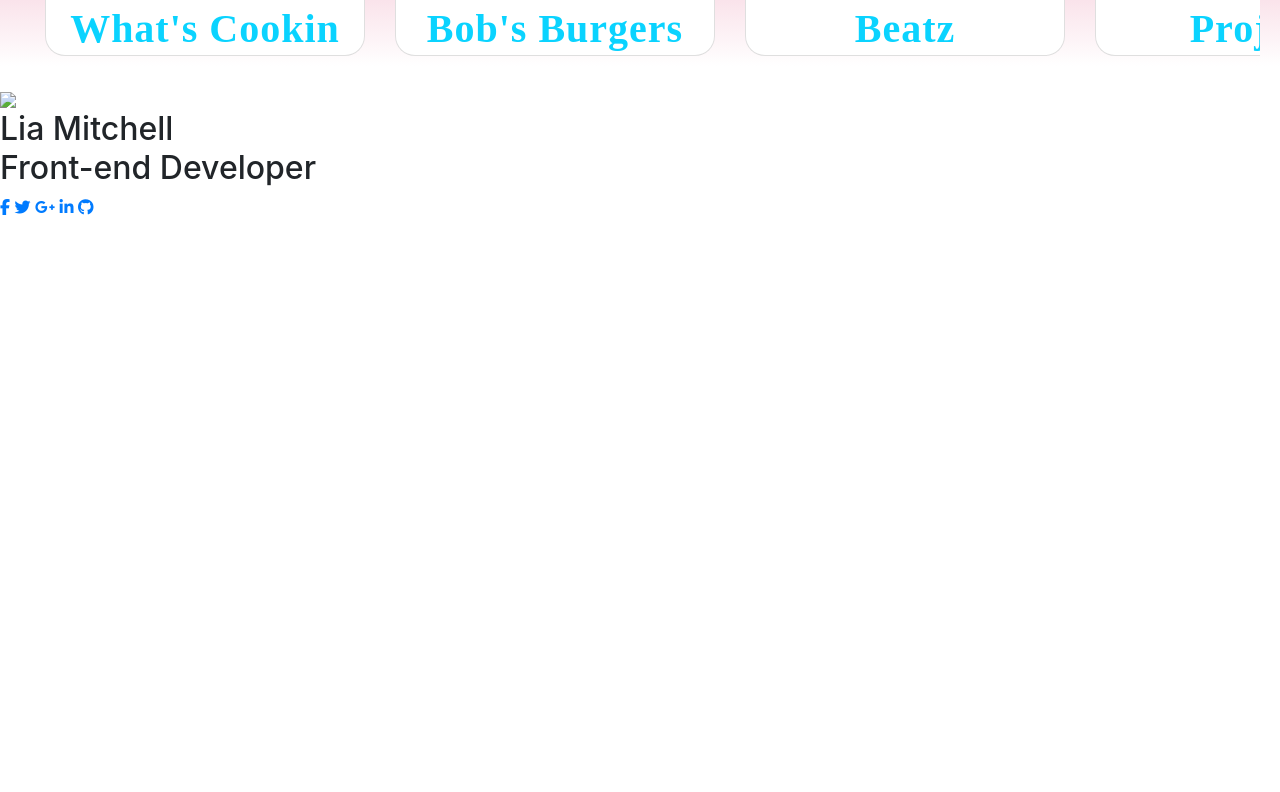
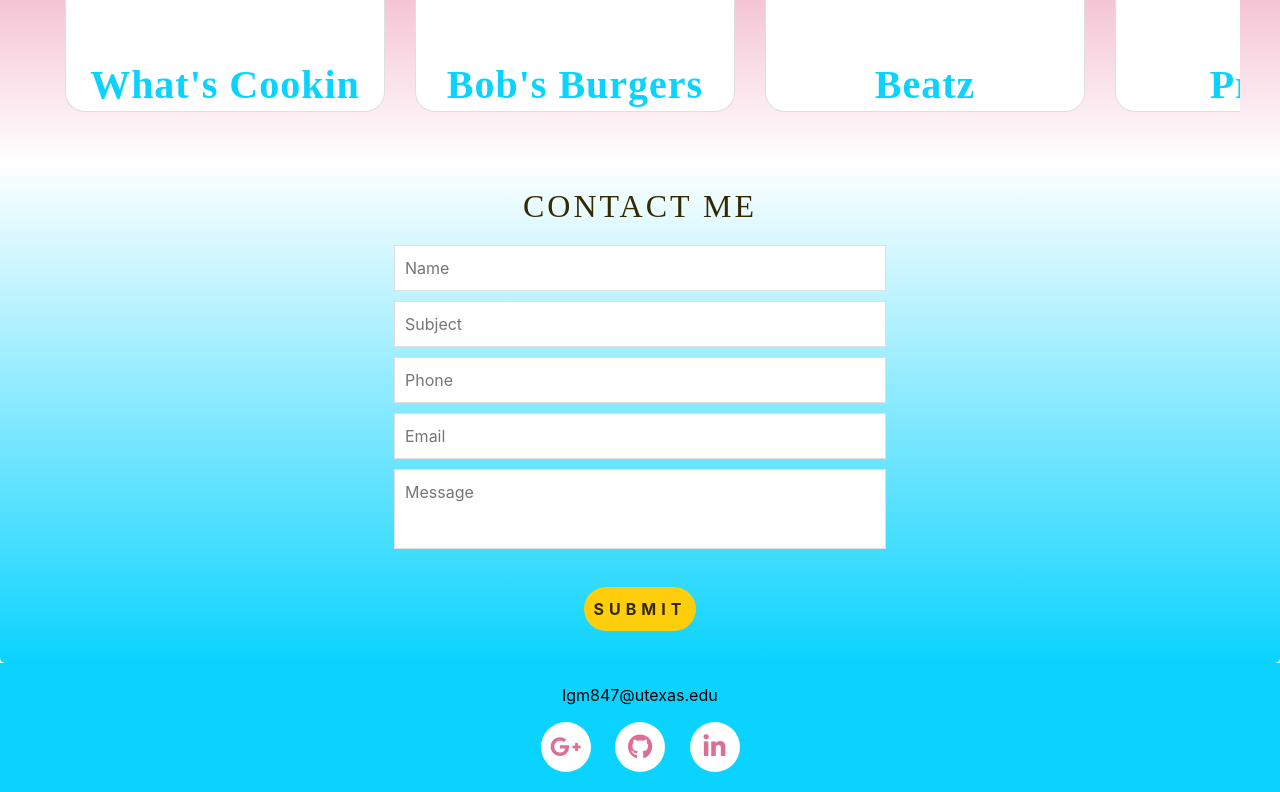
Before and after one commit to Liagrace/Portfolio, a plain HTML site: page index.html in a window 1280 px wide. Shown: the part 1659-2451 px from the top of the page. Before the commit the page ends 1878 px from the top, so only its background shows below. Drawn offline with nearby package versions, Linux system fonts and the light colour scheme; a web font is replaced by a local one.

Commit message:
final draft

```diff
--- a/index.html
+++ b/index.html
@@ -16,9 +16,7 @@
     <link rel="stylesheet" href="style.css">
     <link rel="stylesheet" href="https://stackpath.bootstrapcdn.com/bootstrap/4.5.0/css/bootstrap.min.css"
         integrity="sha384-9aIt2nRpC12Uk9gS9baDl411NQApFmC26EwAOH8WgZl5MYYxFfc+NcPb1dKGj7Sk" crossorigin="anonymous">
-    <link
-        href="https://fonts.googleapis.com/css2?family=Alex+Brush&family=Bad+Script&family=Fredericka+the+Great&family=Great+Vibes&family=Homemade+Apple&family=Kranky&family=Major+Mono+Display&family=Megrim&family=Mr+Dafoe&family=Rock+Salt&family=Sacramento&family=Satisfy&display=swap"
-        rel="stylesheet">
+    <link href="https://fonts.googleapis.com/css2?family=Alex+Brush&family=Allura&family=Bad+Script&family=Cutive+Mono&family=Fredericka+the+Great&family=Great+Vibes&family=Gruppo&family=Homemade+Apple&family=Josefin+Slab&family=Kranky&family=Major+Mono+Display&family=Megrim&family=Mr+Dafoe&family=Nixie+One&family=Rock+Salt&family=Sacramento&family=Satisfy&display=swap" rel="stylesheet">
 
     <link rel="stylesheet" type="text/css"
         href="https://cdn.jsdelivr.net/gh/kenwheeler/slick@1.8.1/slick/slick-theme.css" />
@@ -36,7 +34,7 @@
     <header>
         <div class="banner">
             <div class="alert alert-dismissible fade show" role="alert">
-                <p> Save 100% on web developer . Use code <strong>OFFER2020</strong></p>
+                <p> Message in top Banner </p>
                 <button type="button" class="close" data-dismiss="alert" aria-label="Close">
                     <span aria-hidden="true">&times;</span>
                 </button>
@@ -51,21 +49,6 @@
                 </div>
             </div>
 
-            <!-- <div class="group-logo">
-
-                <div class="login-logo">
-                    <a href="#" class="logo">
-                        <i class="fas fa-crown"></i>
-                        <p style="font-size: 10px;">Sign in/Register</p>
-                    </a>
-                </div>
-                <div class="bag-logo">
-                    <a href="#" class="logo">
-                        <i class="fas fa-shopping-bag"></i>
-                        <p style="font-size: 10px;">Bag</p>
-                    </a>
-                </div>
-            </div> -->
         </div>
 
     </header>
@@ -102,7 +85,7 @@
 
     <div class="box" id="about-me">
 
-        <div class="front"><img src="lia.png"></div>
+        <div class="front"><img src="cartoon5.jpg"></div>
 
         <div class="content">
             <br>
@@ -113,7 +96,7 @@
                 cupiditate quisquam sit explicabo dolor voluptatibus.
             </p>
             <div class="btn">
-                <a href="#">Resume</a>
+                <a href="#">RESUME</a>
             </div>
         </div>
 
@@ -122,29 +105,28 @@
 
     <div class="skill-section" id="skills">
         <h1>My Skills</h1>
-    </div>
+
         <div class="responsive">
             <div class="html-icon"><img src="HTML5.png" width="60%"></div>
             <div class="css-icon"><img src="css5.png" width="50%"></div>
             <div class="javascript-icon"><img src="javascript.png" width="65%"></div>
             <div class="bootstrap-icon"><img src="bootstrap.png" width="60%"></div>
-        <div class="react-icon"><img src="react.png" width="60%"> Coming Soon: Average time to learn skill = 1 week
+            <div class="react-icon"><img src="react.png" width="60%" >
             </div>
-        <div class="jquery-icon"><img src="jquery.png" width="50%">Coming Soon: Average time to learn skill = 5 hours
+            <div class="jquery-icon"><img src="jquery.png" width="50%" >
             </div>
-        <div class="php-icon"><img src="php.png" width="50%">Coming Soon: Average time to learn skill = 2 weeks</div>
-        <div class="sass-icon"><img src="Sass.png" width="50%">Coming Soon: Average time to learn skill = 3 days</div>
+            <div class="php-icon"><img src="php.png" width="50%"></div>
+            <div class="sass-icon"><img src="Sass.png" width="50%"></div>
 
         </div>
+    </div>
 
-
+    <!--PROJECTS-->
     <div id="portfolio">
 
         <div>
             <h2>My Work</h2>
         </div>
-
-
 
         <div class="deck">
             <div class="container" id="cook">
@@ -162,7 +144,7 @@
                             <span>Bootstrap</span>
                         </div>
                         <a href="#">View Live</a>
-                        <a href="#">Source Code</a>
+                        <a href="https://github.com/Liagrace/What-s-Cookin">Source Code</a>
                     </div>
                 </div>
             </div>
@@ -181,7 +163,7 @@
                             <span>Bootstrap</span>
                         </div>
                         <a href="#">View Live</a>
-                        <a href="#">Source Code</a>
+                        <a href="https://github.com/Liagrace/Bobs-Burgers">Source Code</a>
                     </div>
                 </div>
             </div>
@@ -200,7 +182,7 @@
                             <span>Bootstrap</span>
                         </div>
                         <a href="#">View Live</a>
-                        <a href="#">Source Code</a>
+                        <a href="https://github.com/Liagrace/Beat-maker">Source Code</a>
                     </div>
                 </div>
             </div>
@@ -228,33 +210,54 @@
 
     </div>
 
-    <div class="card-0">
-        <div class="front"><img src="#"></div>
-        <div class="back">
-            <div class="details">
-                <h2>Lia Mitchell<br><span>Front-end Developer</span></h2>
-                <div class="social-icons">
-                    <a href="#"><i class="fa fa-facebook" aria-hidden="true"></i></a>
-                    <a href="#"><i class="fa fa-twitter" aria-hidden="true"></i></a>
-                    <a href="#"><i class="fa fa-google-plus" aria-hidden="true"></i></a>
-                    <a href="#"><i class="fa fa-linkedin" aria-hidden="true"></i></a>
-                    <a href="#"><i class="fa fa-github" aria-hidden="true"></i></a>
+
+
+    <!--Contact-->
+    <div class="wrapper" id="contact-me">
+        <h2>Contact Me</h2>
+        <div id="error_message"></div>
+
+        <form id="myform" onsubmit="return validation()">
+            <div class="input_field">
+                <input type="text" placeholder="Name" id="name">
+            </div>
+            <div class="input_field">
+                <input type="text" placeholder="Subject" id="subject">
+            </div>
+            <div class="input_field">
+                <input type="text" placeholder="Phone" id="phone">
+            </div>
+            <div class="input_field">
+                <input type="text" placeholder="Email" id="email">
+            </div>
+            <div class="input_field">
+                <textarea id="message" placeholder="Message"></textarea>
+            </div>
+            <div class="btn">
+                <input type="submit" id="name">
+            </div>
+        </form>
+    </div>
+
+    <footer>
+        <div class="footer-main-div">
+            <div class="footer-email">
+                <a href="mailto:lgm847@utexas.edu">lgm847@utexas.edu</a>
+            </div>
+            <div class=" footer-social-icons">
+                <ul class="social-list">
+
+                    <li class="social-list-item"><a href="google.com"><i class="fa fa-google-plus" aria-hidden="true"></i></a>
+                    </li>
+                    <li class="social-list-item"><a href="https://github.com/Liagrace"><i class="fa fa-github" aria-hidden="true"></i></a>
+                    </li>
+                    <li class="social-list-item"><a href="https://www.linkedin.com/in/lia-mitchell-198696178/"><i class="fa fa-linkedin" aria-hidden="true"></i></a>
+                    </li>
+                </ul>
             </div>
         </div>
-        </div>
-    </div>
+    </footer>
 
-
-    <!--
-      <footer>
-          <a href= "mailto:lgm847@utexas.edu" class="footer-link">lgm847@utexas.edu</a>
-          <ul class="social-list">
-              <li class="social-list-item"><a class= "social-list--link" href="#">LinkedIn</a></li>
-              <li class="social-list-item"><a class= "social-list--link" href="#">Githun</a></li>
-              <li class="social-list-item"><a class= "social-list--link" href="#">LinkedIn</a></li>
-          </ul>
-      </footer>
-        -->
 
     <script src="https://cdnjs.cloudflare.com/ajax/libs/jquery/3.2.1/jquery.min.js"> </script>
     <script type="text/javascript" src="https://cdn.jsdelivr.net/npm/slick-carousel@1.8.1/slick/slick.min.js"></script>
--- a/script.js
+++ b/script.js
@@ -1,7 +1,7 @@
 
 
 
-$(document).ready(function(){
+$(document).ready(function () {
   $('.responsive').slick({
     dots: true,
     infinite: true,
@@ -9,6 +9,7 @@ $(document).ready(function(){
     autoplaySpeed: 2000,
     autoPlay: true,
     arrows: true,
+    centerMode: true,
     slidesToShow: 4,
     slidesToScroll: 4,
     responsive: [
@@ -42,3 +43,49 @@ $(document).ready(function(){
 
   });
 });
+
+/* Form Validation */
+
+function validation ( ){
+  const name = document.getElementById("name").value;
+  const subject = document.getElementById("subject").value;
+  const phone = document.getElementById("phone").value;
+  const email = document.getElementById("email").value;
+  const message = document.getElementById("message").value;
+  const error_message = document.getElementById("error_message");
+  let text;
+
+  error_message.style.padding = "10px";
+
+  if (name.length < 5) {
+    text = "Please Enter Valid Name";
+    error_message.innerHTML = text;
+    return false;
+  }
+
+  if (subject.length < 10) {
+    text = "Please Enter Correct Subject";
+    error_message.innerHTML = text;
+    return false;
+  }
+
+  if (isNaN(phone) || phone.length != 10) {
+    text = "Please Enter Valid Phone Number";
+    error_message.innerHTML = text;
+    return false;
+  }
+
+  if (email.indexOf("@") == -1 || email.length < 6) {
+    text = "Please Enter Valid Email";
+    error_message.innerHTML = text;
+    return false;
+  }
+
+  if(message.length <= 20){
+    text = "Please Enter More Than 20 Characters";
+    error_message.innerHTML = text;
+    return false;
+  }
+  alert("Form Submitted Successfully!")
+  return true;
+}
--- a/style.css
+++ b/style.css
@@ -46,26 +46,12 @@
 
 
 }
-/*
-.group-logo {
-    display: flex;
-    justify-content: flex-end;
-    margin: 0;
-}
-
-.login-logo {
-    margin-right: 25px;
-}
-
-.bag-logo {
-    margin-right: 25px;
-} */
-
-/* Navigation Bar Area */
 
 .navbar {
 
     background-image: linear-gradient(to right, #E87EA1,#736CED,white);
+    font-family: nixie one;
+    font-size: 20px;
 }
 B7C3F3
 .hoverable{
@@ -163,7 +149,8 @@ B7C3F3
     padding: 20px;
     margin: 50px;
     box-sizing: border-box;
-    background-color: rgba(243,184,68,0.65);
+    background-color: #f3b644;
+    /*rgba(243,184,68,0.65)*/
     border-radius: 4px;
     box-shadow: 0 5px 15px rgba(0,0,0,0.5);
     display: flex;
@@ -196,8 +183,9 @@ B7C3F3
 
 .box .content p{
     color: white;
-    font-family: major mono display;
+    font-family: nixie one;
     line-height: 2;
+    font-size: 20px;
 }
 
 
@@ -213,7 +201,7 @@ B7C3F3
         padding-top: 20px;
         margin: 0px;
         box-sizing: unset;
-        background-color: rgba(243,184,68,0.75);
+        background-color: #f3b644;
         border-radius: 4px;
         box-shadow: 0 0px 0px rgba(0,0,0,0);
         display: block;
@@ -263,6 +251,7 @@ B7C3F3
     padding: 20px;
     background-size: 500%;
     border-radius: 30px;
+    font-family: nixie one;
 
 }
 
@@ -285,7 +274,7 @@ a:hover {
 
 .skill-section {
     text-align: center;
-    margin: 15px;
+    margin-top: 20px;
     font-family: Megrim;
 
 }
@@ -294,12 +283,14 @@ a:hover {
     font-size: 60px;
     font-weight: 900;
     color: #0AD3FF;
+    padding: 20px;
 }
 
 
-.responsive {
+
+
+.skill-section {
     background-image: linear-gradient(white,#E87EA1, #f4b945);
-    margin-top: 30px;
 }
 
 .slick-prev:before, .slick-next:before {
@@ -320,7 +311,7 @@ a:hover {
     text-align: center;
     font-family: megrim;
     font-size: 60px;
-    padding-top: 50px;
+    padding-top: 100px;
     color: #0AD3FF;
     font-weight: 900;
 
@@ -330,6 +321,7 @@ a:hover {
 
 #portfolio {
     background-image: linear-gradient( #F4b945, #E87EA1,white);
+    padding: 20px;
 }
 
 /*FLOAT CARD*/
@@ -522,3 +514,115 @@ a:hover {
     transition-delay: 0.75s;
     font-family: Georgia, Times, 'Times New Roman', serif;
 }
+
+/* CONTACT FORM*/
+
+.wrapper {
+    text-align: center;
+    width: 100%;
+    background-image: linear-gradient(white, #0AD3FF);
+
+    padding: 25px;
+    border-radius: 5px;
+    box-shadow: 4px 4px 2px rgba(254,236,164,1);
+
+}
+
+.wrapper h2 {
+    text-align: center;
+    margin-bottom: 20px;
+    text-transform: uppercase;
+    letter-spacing: 3px;
+    color: #332902;
+    font-family: megrim;
+}
+
+.wrapper .input_field{
+    margin-bottom: 10px;
+}
+
+.wrapper .input_field input[type="text"],
+.wrapper textarea{
+    width: 40%;
+    border: 1px solid #e0e0e0;
+    padding: 10px;
+}
+
+.wrapper textarea {
+    height: 80px;
+    resize: none;
+}
+
+.wrapper .btn input[type="submit"]{
+    border: 0;
+    margin-top: 15px;
+    padding: 10px;
+    width: 100%;
+    background: #fece0c;
+    color: #332902;
+    text-transform: uppercase;
+    letter-spacing: 5px;
+    font-weight: bold;
+    border-radius: 25px;
+    cursor: pointer;
+}
+
+.wrapper #error_message {
+    margin-bottom: 20px;
+    padding: 0px;
+    background: #fe8b8e;
+    text-align: center;
+    font-size: 14px;
+    transition: all 0.5s ease;
+}
+
+
+/* FOOTER + SOCIAL LINKS*/
+.footer-main-div {
+    width: 100%;
+    height: auto;
+    margin: auto;
+    background: #0AD3FF;
+    padding: 20px 0px;
+}
+
+.footer-email {
+    text-align: center;
+    margin-bottom: 15px;
+
+
+}
+
+.footer-email a{
+    color: black;
+}
+
+.footer-social-icons {
+    width: 100%;
+    height: auto;
+    margin: auto;
+}
+
+.footer-social-icons ul{
+    margin: 0px;
+    padding: 0px;
+    text-align: center;
+}
+
+.footer-social-icons ul li {
+    display: inline-block;
+    width: 50px;
+    height: 50px;
+    margin: 0px 10px;
+    border-radius: 100%;
+    background: white;
+}
+
+.footer-social-icons ul li a {
+    color: palevioletred;
+    font-size: 25px;
+}
+
+.footer-social-icons ul li a i {
+    line-height: 50px;
+}
```
Also changed, not shown: cartoon.png (added), cartoon1.png (added), cartoon2.jpg (added), cartoon3.jpg (added), cartoon4.jpg (added), cartoon5.jpg (added), 1 other file. Lines whose indentation alone changed are shown as unchanged.
